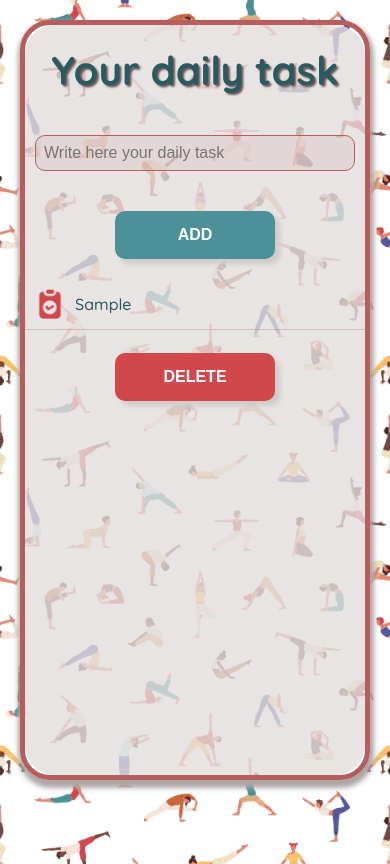
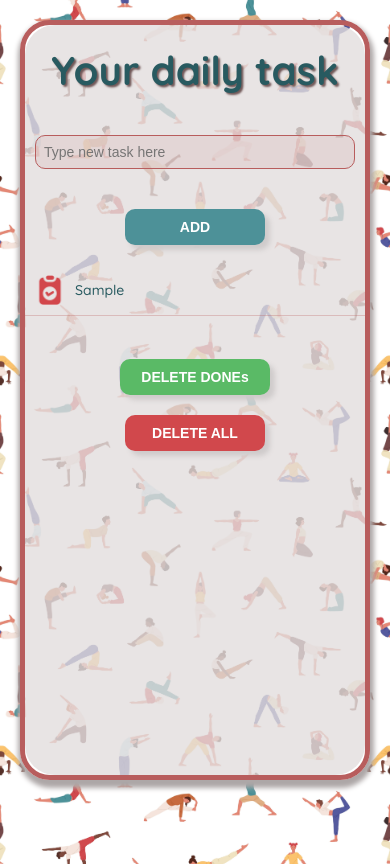
Before and after one commit to nlangerbeins/react-to-do-list, a React (Create React App) app: page / in a window 390 px wide. Both pictures are taken after typing "Sample" into the empty fields and a click on the button "ADD". Built offline with nearby package versions, Linux system fonts and the light colour scheme.

Commit message:
added second button delete

```diff
--- a/src/App.css
+++ b/src/App.css
@@ -84,12 +84,13 @@ input::placeholder {
 .btn_container {
     display: flex;
     justify-content: center;
-
+    flex-direction: column;
+    align-items: center;
 }
 
 .btn {
     width: 160px;
-    padding: 15px;
+    padding: 12px;
     border-radius: 10px;
     border: none;
     box-shadow: 5px 5px 5px rgb(207, 203, 203);
@@ -103,12 +104,18 @@ input::placeholder {
     margin: 40px 0 20px;
 }
 
-.delete {
-    background-color: #d1484c;
-    margin: 20px 0;
+.delete_item {
+    background-color: #5aba66;
+    margin: 40px 0 20px;
+    width: 180px;
 }
 
-.add:hover, .delete:hover {
+.delete_all {
+    background-color: #d1484c;
+    margin: 0 0 10px;
+}
+
+.add:hover, .delete_item:hover, .delete_all:hover {
     transform: scale(1.1, 1.1);
     transition: all 1s ease-in-out;
     cursor: pointer;
@@ -133,7 +140,9 @@ li {
     -webkit-text-decoration-line: line-through;
     text-decoration-color: #d1484c;
     -webkit-text-decoration-color:#d1484c;
-    background-color: #e2eced;
+    text-decoration-thickness: 3px;
+    -webkit-text-decoration-thickness: 3px;
+    background-color: #e4d7d8;
 }
 
 @media all and (max-width: 768px) {
@@ -148,9 +157,29 @@ li {
 
 @media all and (max-width: 580px) {
     .heading {
-        font-size: 24px;
+        font-size: 22px;
         margin: 30px 10px 40px;
     }
+
+    .input_container input {
+        font-size: 14px;
+    }
+
+    .btn {
+        font-size: 14px;
+        padding: 10px;
+        width: 140px;
+    }
+
+    li {
+        font-size: 14px;
+    }
+
+    .delete_item {
+        width: 150px;
+    }
+
+
 }
 
 @media all and (max-width: 460px) {
--- a/src/ToDoList.js
+++ b/src/ToDoList.js
@@ -1,10 +1,12 @@
 import { Component } from "react";
 import icon from './completed-task.png';
+import icon2 from './done-task.png'
 
 export class ToDoList extends Component {
     state = {
         userInput: '',
         dailyList: [],
+        deleteList: []
     }
 
     onChangeEvent(e) {
@@ -21,16 +23,43 @@ export class ToDoList extends Component {
         this.setState({dailyList: listArray, userInput: ''})
     }
 
-    changeColor(event) {
-        // this.setState({image: iconDone});
-        const li = event.target;
-        li.classList.toggle ('change_color');
+    // changeColor(input) {
+    //     const li = input.target;
+    //     li.classList.toggle ('change_color');
+    // }
+
+    doneItem(input, index) {
+        let listArray = this.state.dailyList;
+        let readyList = this.state.deleteList;
+        listArray.splice(index, 1);
+        readyList.push(input);
+        this.setState({dailyList: listArray})
+        this.setState({deleteList: readyList})
+
+    }
+
+    returnItem(input, index) {
+        let listArray = this.state.dailyList;
+        let readyList = this.state.deleteList;
+        listArray.push(input);
+        readyList.splice(index, 1)
+        this.setState({dailyList: listArray})
+        this.setState({deleteList: readyList})
     }
 
     deleteItem() {
+        let listArray = this.state.deleteList;
+        listArray = [];
+        this.setState({deleteList: listArray})
+    }
+
+    deleteAll() {
         let listArray = this.state.dailyList;
         listArray = [];
         this.setState({dailyList: listArray})
+        let readyList = this.state.deleteList;
+        readyList = [];
+        this.setState({deleteList: readyList})
     }
 
     onFormSubmit(e) {
@@ -42,21 +71,30 @@ export class ToDoList extends Component {
             <div className="container">
                 <form onSubmit={this.onFormSubmit}>
                     <div className="input_container">
-                        <input type="text" placeholder="Write here your daily task" onChange={(e) => {this.onChangeEvent(e.target.value)}} value={this.state.userInput}/>
+                        <input type="text" placeholder="Type new task here" onChange={(e) => {this.onChangeEvent(e.target.value)}} value={this.state.userInput}/>
                     </div>
                     <div className="btn_container">
                         <button onClick={() => this.addItem(this.state.userInput)} className="btn add">ADD</button>
                     </div>
                     <ul >
                         {this.state.dailyList.map((item, index) => (
-                            <li onClick={this.changeColor} key={index}>
-                                <img src={icon} className="icon" width="30px" alt="icon"/>
+                            <li onClick={() => this.doneItem(item, index)} key={index}>
+                                <img src={icon}  className="icon" width="30px" alt="icon"/>
+                                {item}
+                            </li>
+                        ))}
+                    </ul>
+                    <ul>
+                        {this.state.deleteList.map((item, index) => (
+                            <li className="change_color" onClick={() => this.returnItem(item, index)}  key={index}>
+                                <img src={icon2} className="icon" width="30px" alt="icon"></img>
                                 {item}
                             </li>
                         ))}
                     </ul>
                     <div className="btn_container">
-                        <button onClick={() => this.deleteItem()} className="btn delete">DELETE</button>
+                        <button onClick={() => this.deleteItem()} className="btn delete_item">DELETE DONEs</button>
+                        <button onClick={() => this.deleteAll()} className="btn delete_all">DELETE ALL</button>
                     </div>
                 </form>
             </div>
```
